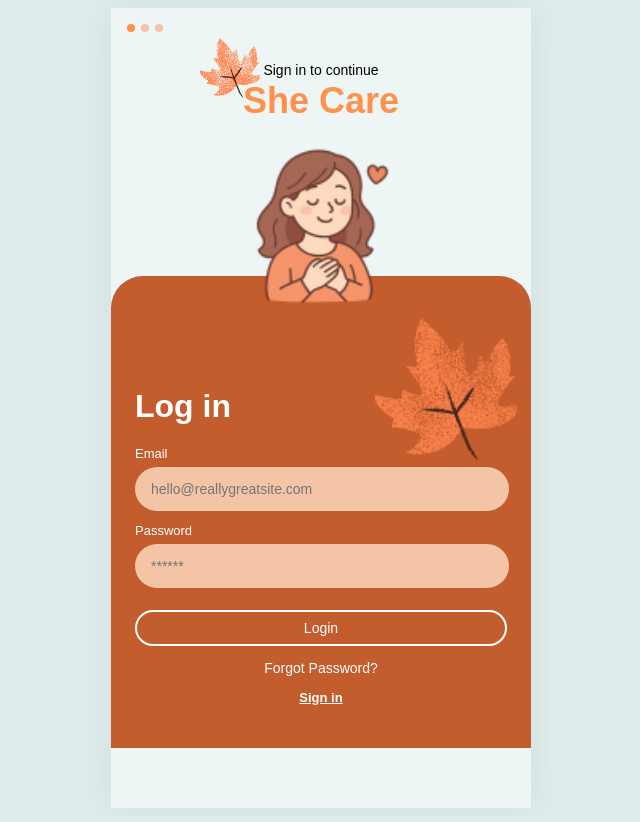
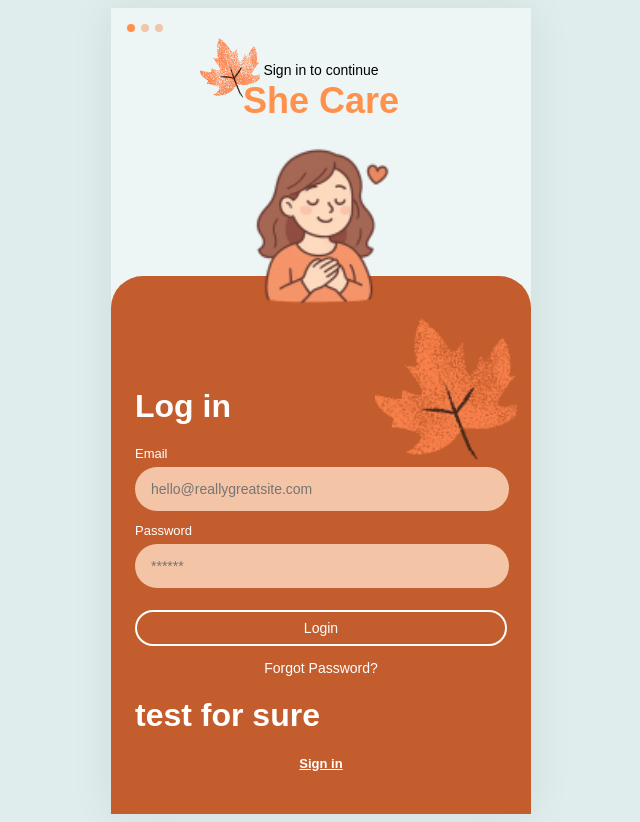
Before and after one commit to 007sweetY/she-care-ui, a React (Vite) app: page /login in a window 1280 px wide. Shown: the whole page, without its empty margins (319-959 px from the left). Built offline with nearby package versions, Linux system fonts and the light colour scheme.

Commit message:
test commit

```diff
--- a/src/pages/login.jsx
+++ b/src/pages/login.jsx
@@ -1,7 +1,7 @@
-import styles from "./login.module.css";
+import { useNavigate } from "react-router-dom";
 import girlImg from "../assets/girl.png";
 import leafImg from "../assets/leaf.png";
-import { useNavigate } from "react-router-dom";
+import styles from "./login.module.css";
 
 const Login = () => {
   const navigate = useNavigate();
@@ -53,6 +53,8 @@ const Login = () => {
           </span>
           </p>
 
+          <h1>test for sure</h1>
+
         <p className={styles.footer}>
                   <span onClick={() => navigate("/signup")}>Sign in</span>
                 </p>
--- a/src/pages/signup.jsx
+++ b/src/pages/signup.jsx
@@ -32,6 +32,8 @@ const Signup = () => {
 
         {/* Leaf beside "Sign Up" */}
         <img src={leafImg} className={styles.leafCard} alt="leaf" />
+
+        {/* this is a test for sure */}
 
         <h2>Sign Up</h2>
 
```
